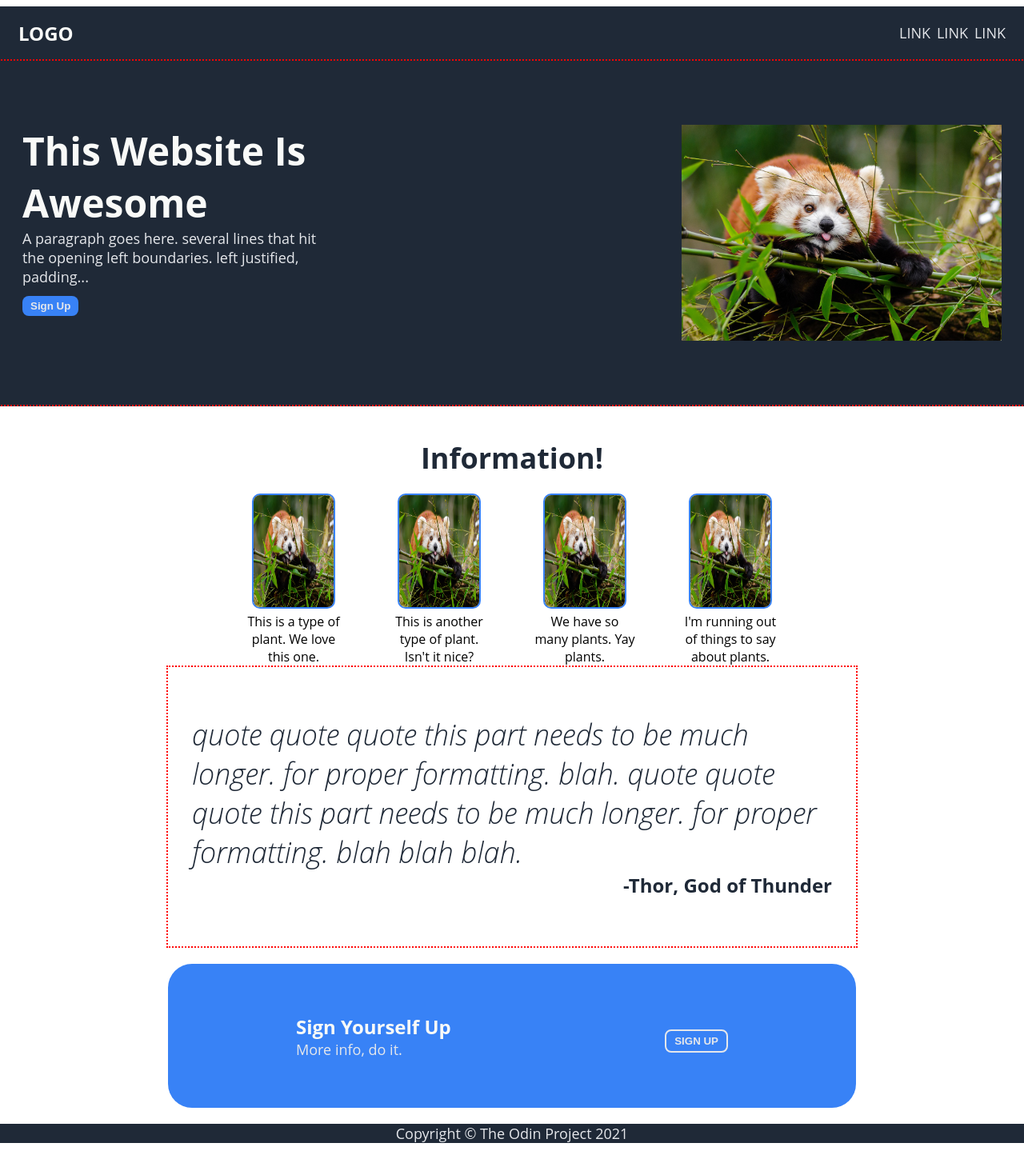
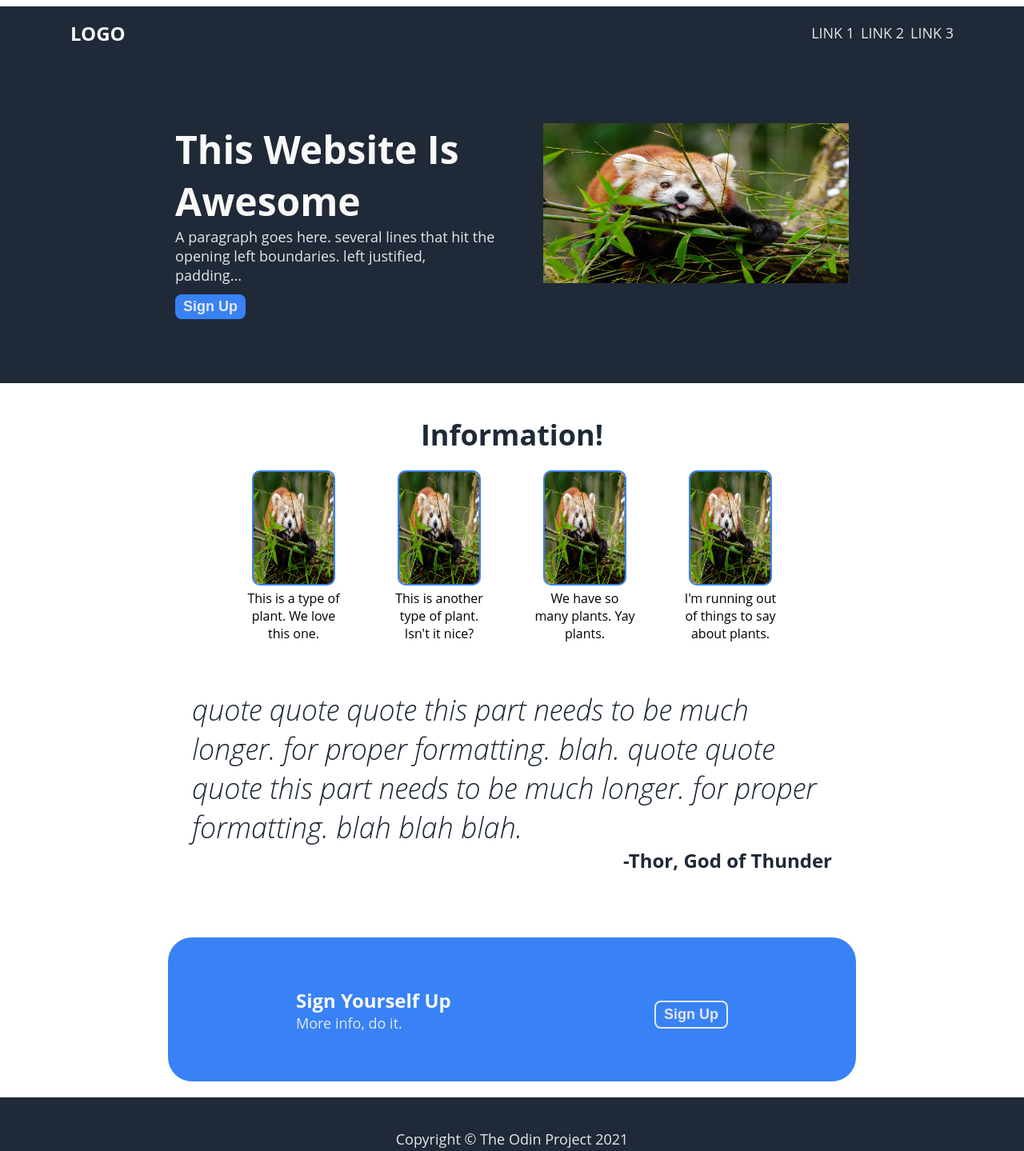
Before and after one commit to evanm3/odin-landing-page, a plain HTML site: page index.html in a window 1280 px wide. Shown: the top 1439 px of the page at 80% size. Drawn offline with Linux system fonts and the light colour scheme.

Commit message:
add finishing touches
doesnt look great but want to see what others did for layout.
mine looks correct but i know there will be different ways
to achieve the same spacing.

```diff
--- a/index.html
+++ b/index.html
@@ -13,9 +13,9 @@
             <div class="header-left hero-logo-text">LOGO</div>
             <div class="header-right">
                 <ul>
-                    <li class="header-link-text"><a>LINK</a></li>
-                    <li class="header-link-text"><a>LINK</a></li>
-                    <li class="header-link-text"><a>LINK</a></li>
+                    <li class="header-link-text"><a>LINK 1</a></li>
+                    <li class="header-link-text"><a>LINK 2</a></li>
+                    <li class="header-link-text"><a>LINK 3</a></li>
                 </ul>
             </div>
         </div>
@@ -64,7 +64,7 @@
                 <div class="hero-secondary-text">More info, do it.</div>
             </div>
             <div class="sign-up-right">
-                <button class="button-two">SIGN UP</button>
+                <button class="button-two">Sign Up</button>
             </div>
         </div>
         </div>
--- a/styles.css
+++ b/styles.css
@@ -1,3 +1,6 @@
+/* Remember git add, git status, git commit and git push.  git commit form is git commit -m (message here) */
+
+
 body {
     font-family: Ubuntu, 'Open Sans', 'Helvetica Neue', sans-serif;
 }
@@ -7,6 +10,7 @@ body {
     flex-direction: column;
     min-height: 100vh;
     align-items: center;
+
 
 }
 
@@ -18,35 +22,45 @@ body {
     padding: 5px 20px;
     width: 100%;
 
+
 }
 
 .header-right, .header-left {
-    margin: 0px 15px;
+    margin: 0px 80px;
+    /* border: 2px dotted red; */
+
 }
 .opening {
     display: flex;
-    justify-content: space-between;
+    justify-content: center;
+    gap: 60px;
     align-content: center;
     background-color: #1F2937;
     padding: 80px 80px;
     margin-bottom: 40px;
     width: 100%;
-    gap: 20px;
-    border: 2px dotted red;
+
+    /* border: 2px dotted red; */
+
 }
 
 .opening-left {
-    width: 380px;
+    width: 400px;
     flex-shrink: 0;
-    margin-left: 20px;
+    margin-left: 80px;
+     /* border: 2px dotted red; */
+
+}
+.opening-right {
+    /* border: 2px dotted red; */
+    margin-right: 80px;
+    flex-shrink: 0;
 }
 
-
 .opening-img {
-    width: 400px;
-    height: 100%;
-    margin-right: 20px;
-
+    width: 100%;
+    height: 200px;
+    margin-right: 80px;
 }
 
 
@@ -66,9 +80,9 @@ body {
     flex-direction: column;
     justify-content: center;
     align-items: center;
-    padding: 60px 30px;
+    padding: 60px 50px;
     max-width: 900px;
-    border: 2px dotted red;
+    /* border: 2px dotted red; */
 
 }
 
@@ -104,6 +118,8 @@ body {
     height:fit-content;
     background-color: #1F2937;
     margin-top: auto;
+    padding-top: 40px;
+    padding-bottom: 40px;
 
 
 }
@@ -113,6 +129,9 @@ body {
     height: 140px;
     border-radius: 10px;
     border: 2px solid #3882F6;
+}
+a:hover {
+    cursor: pointer;
 }
 
 ul, li {
@@ -131,6 +150,7 @@ ul, li {
     margin-top: 12px;
     padding: 5px 10px;
     border: none;
+    font-size: 18px;
 }
 
 .button-two {
@@ -172,13 +192,7 @@ button:hover {
     text-align: center;
     margin-bottom: 20px;
 }
-/*
-.quote-container {
-    display: flex;
-    flex-direction: column;
-    width: 800px;
-    flex-grow: 0;
-} */
+
 
 .quote-text {
     font-size: 36px;
```
